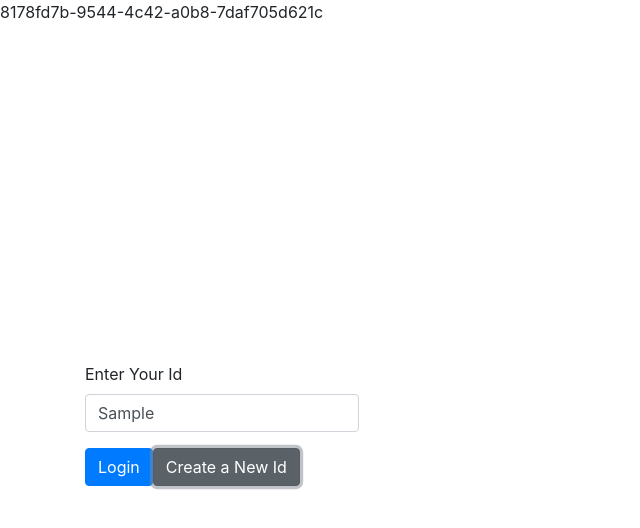
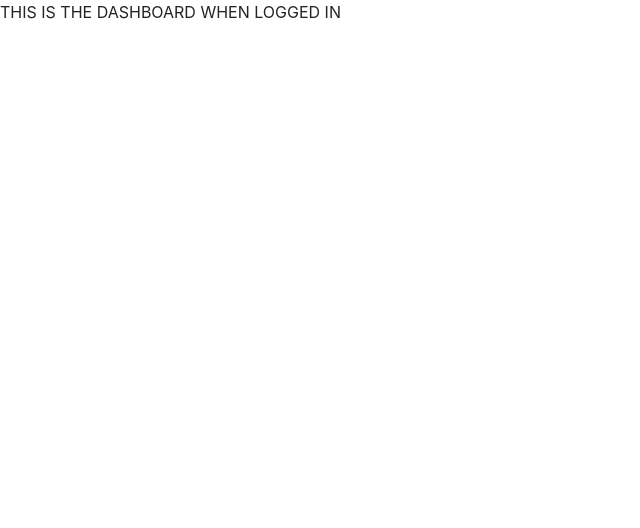
Before and after one commit to hpmarsle/whatsup, a React (Create React App) app in the folder client/: page / in a window 1280 px wide. Both pictures are taken after typing "Sample" into the empty fields and a click on the button "Create a New Id". Shown: the top 528 px of the page, without its empty margins (0-640 px from the left). Built offline with nearby package versions, Linux system fonts and the light colour scheme.

Commit message:
create dashboard component to render if id logged in, otherwise render login component

```diff
--- a/client/src/components/App.js
+++ b/client/src/components/App.js
@@ -1,5 +1,6 @@
 import React from 'react';
 import Login from './Login';
+import Dashboard from './Dashboard'
 import useLocalStorage from '../hooks/useLocalStorage'
 
 function App() {
@@ -7,8 +8,8 @@ function App() {
   const [id, setId] = useLocalStorage('id')
   return (
       <>
-        {id}
-        <Login onIdSubmit={setId} />
+        {id ? <Dashboard /> : <Login onIdSubmit={setId} />}
+
       </>
   );
 }
--- /dev/null
+++ b/client/src/components/Dashboard.js
@@ -0,0 +1,9 @@
+import React from 'react'
+
+export default function Dashboard() {
+    return (
+        <div>
+            THIS IS THE DASHBOARD WHEN LOGGED IN
+        </div>
+    )
+}
```
